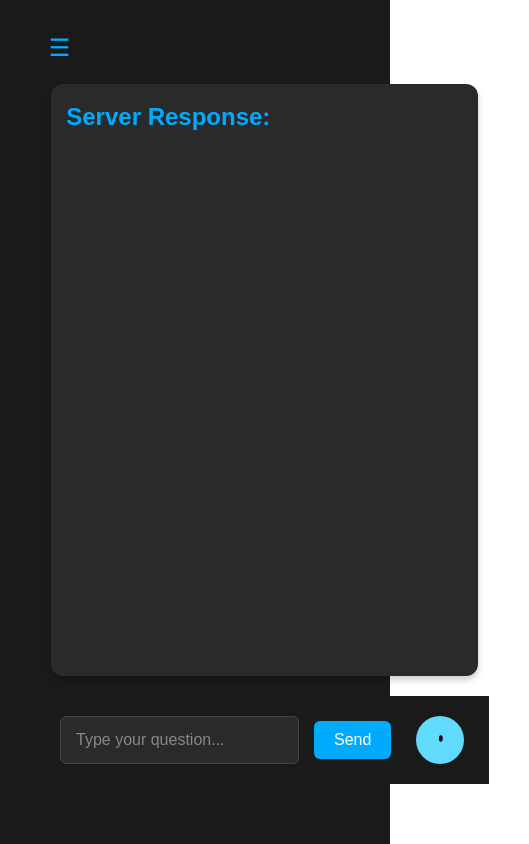
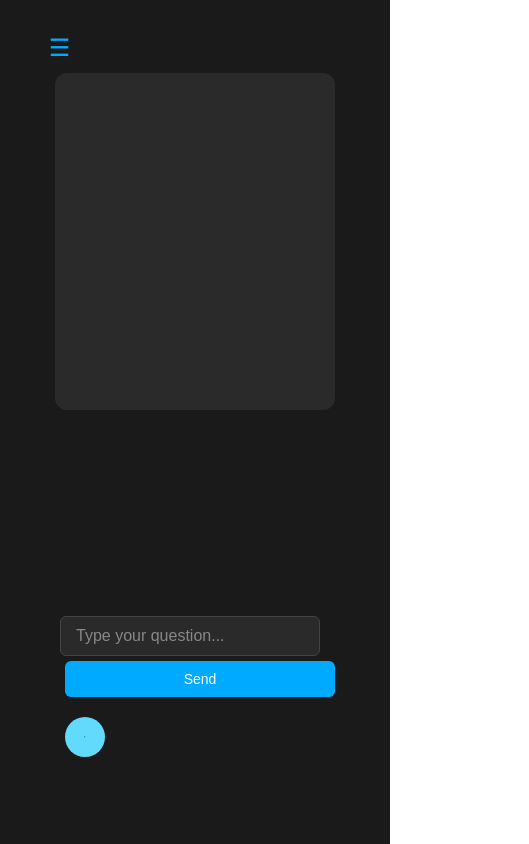
Before and after one commit to taiminhle4920/linguofy, a React (Vite) app in the folder frontend/: page /Agent in a window 390 px wide. Shown: the whole page, 529 px wide, since content can reach past the window. Built offline with nearby package versions, Linux system fonts and the light colour scheme; sample sign-in values are in the browser's storage.

Commit message:
add chat style to the agent

```diff
--- a/frontend/src/components/Agent.css
+++ b/frontend/src/components/Agent.css
@@ -20,18 +20,7 @@ body {
     width: 100%;
 }
 
-.agent-transcription {
-    width: 90%;
-    max-width: 1400px;
-    background-color: #2a2a2a;
-    padding: 25px;
-    border-radius: 12px;
-    color: #ffffff;
-    box-shadow: 0 4px 6px rgba(0, 0, 0, 0.2);
-    margin: 20px auto;
-    min-height: 200px;
-    flex: 1;
-}
+
 
 .agent-footer {
     margin-top: auto;
@@ -101,27 +90,79 @@ body {
     background-color: #f44336;
 }
 
-/* Responsive for tablets */
-@media (max-width: 768px) {
+
+.chat-window {
+    display: flex;
+    flex-direction: column;
+    gap: 12px;
+    overflow-y: auto;
+    min-height: 75vh;
+    max-height: 70vh;
+    padding: 20px;
+    background-color: #2a2a2a;
+    border-radius: 12px;
+}
+
+.chat-bubble {
+    max-width: 75%;
+    padding: 10px 16px;
+    border-radius: 20px;
+    font-size: 16px;
+    line-height: 1.4;
+    word-wrap: break-word;
+    color: white;
+}
+
+.chat-bubble.user {
+    align-self: flex-end;
+    background-color: #00aaff;
+    border-bottom-right-radius: 4px;
+}
+
+.chat-bubble.bot {
+    align-self: flex-start;
+    background-color: #007bff;
+    border-bottom-left-radius: 4px;
+}
+
+@media screen and (max-width: 768px) {
     .agent-transcription {
-        width: 95%;
-        padding: 20px;
+        padding: 15px;
+    }
+
+    .chat-bubble {
+        font-size: 14px;
+    }
+
+    .agent-send-button {
+        padding: 10px 14px;
+        font-size: 14px;
     }
 
     .agent-button {
-        width: 56px;
-        height: 56px;
+        width: 40px;
+        height: 40px;
     }
 }
 
-@media (max-width: 480px) {
-    .agent-transcription {
-        width: 95%;
-        padding: 15px;
+@media screen and (max-width: 480px) {
+    .chat-window {
+        max-height: 60vh;
+        min-height: 40vh;
     }
 
-    .agent-button {
-        width: 48px;
-        height: 48px;
+    .agent-footer {
+        flex-direction: column;
+        align-items: stretch;
+        gap: 10px;
+    }
+
+    .agent-input-section {
+        flex-direction: column;
+        width: 100%;
+    }
+
+    .agent-send-button {
+        width: 100%;
     }
 }
--- a/frontend/src/components/Agent.jsx
+++ b/frontend/src/components/Agent.jsx
@@ -1,10 +1,11 @@
 import React, { useState, useRef } from 'react';
 import './Agent.css';
-import Navbar from './Navbar';
 
 const Agent = () => {
     const [recording, setRecording] = useState(false);
     const [transcription, setTranscription] = useState('');
+    const [messages, setMessages] = useState([]);
+    const chatWindowRef = useRef(null);
     const [prompt, setPrompt] = useState('');
     const mediaRecorderRef = useRef(null);
     const audioChunksRef = useRef([]);
@@ -57,9 +58,16 @@ const Agent = () => {
             });
             console.log("Response received from backend:", response);
             const data = await response.json();
+
+
             if (data.answer) {
-                console.log("Answer received:", data.answer);
-                setTranscription(data.Translation);
+                setMessages((prev) => [
+                    ...prev,
+                    { sender: 'user', text: data.question },
+                    { sender: 'bot', text: data.answer }
+                ]);
+                setPrompt('');
+
             } else {
                 console.log("No answer in response:", data);
             }
@@ -82,8 +90,21 @@ const Agent = () => {
                 })
             });
             const data = await response.json();
+            // if (data.answer) {
+            //     setMessages((prev) => [
+            //         ...prev,
+            //         { sender: 'bot', text: data.answer }
+            //     ]);
+            setMessages((prev) => [
+                ...prev,
+                { sender: 'user', text: prompt },
+            ]);
+
             if (data.answer) {
-                setTranscription(data.answer);
+                setMessages((prev) => [
+                    ...prev,
+                    { sender: 'bot', text: data.answer }
+                ]);
                 setPrompt('');
             } else {
                 console.log("No translation in response:", data);
@@ -104,8 +125,18 @@ const Agent = () => {
     return (
         <div className="agent-container">
             <div className="agent-transcription">
-                <h2>Server Response:</h2>
-                <p>{transcription}</p>
+                {/* <h2>Server Response:</h2>
+                <p>{transcription}</p> */}
+                <div className="agent-transcription chat-window" ref={chatWindowRef}>
+                    {messages.map((msg, idx) => (
+                        <div
+                            key={idx}
+                            className={`chat-bubble ${msg.sender === 'user' ? 'user' : 'bot'}`}
+                        >
+                            {msg.text}
+                        </div>
+                    ))}
+                </div>
             </div>
 
             <div className="agent-footer">
--- a/frontend/src/components/Navbar.css
+++ b/frontend/src/components/Navbar.css
@@ -16,7 +16,7 @@ nav {
     padding-bottom: 10px;
     min-height: 65px;
     align-items: center;
-    /* background-color: rgba(255, 0, 0, 0.2); */
+
 }
 
 .logo-container {
@@ -42,7 +42,7 @@ nav {
 }
 
 .logo-text {
-    color: #007bff;
+    color: #ffffff;
     font-size: 1.5rem;
     font-weight: 500;
 }
@@ -53,39 +53,68 @@ nav {
     padding: 20px;
     display: flex;
     flex-direction: column;
-    border-top: 2px solid white;
-    /* background-color: rgba(0, 255, 0, 0.2); */
+
 }
+
 
 .nav-middle a {
     text-decoration: none;
-    color: #00aaff;
-    font-weight: bold;
     transition: color 0.3s ease-in-out;
     display: flex;
     align-items: center;
     gap: 5px;
-    font-size: 1.1rem;
     padding: 1px 0;
     border-radius: 4px;
     padding-left: 1px;
     margin: 5px 0;
 }
 
+.page-button {
+    font-size: 1.2rem;
+    font-weight: bold;
+}
+
+
 .nav-middle a:hover {
-    color: #007bff;
+    color: #ffffff;
+}
+
+.sidebar-history-list {
+    display: flex;
+    flex-direction: column;
+    gap: 8px;
+    overflow-y: auto;
+    padding-top: 100px;
+
+}
+
+.sidebar-history-item {
+    color: #fdfdfd;
+    padding: 6px 10px;
+    border-radius: 4px;
+    transition: background 0.2s;
+    line-height: 1.2;
+    word-break: break-word;
+}
+
+.sidebar-history-item:hover {
+    background-color: #333;
+}
+
+.sidebar-history-empty {
+    color: #666;
+    text-align: center;
+    padding-top: 10px;
 }
 
 .nav-bottom {
     padding: 20px;
-    border-top: 2px solid white;
     flex: 0 0 auto;
-    /* background-color: rgba(0, 0, 255, 0.2); */
+
 }
 
 .logout-button {
     width: 100%;
-    /* padding: 8px 8px; */
     border: none;
     background-color: #dc3545;
     color: white;
@@ -164,52 +193,3 @@ nav {
         font-size: 0.9rem;
     }
 }
-
-/* .sidebar-history-section {
-    margin-top: 20px;
-    border-top: 1px solid white;
-
-} */
-
-/* .sidebar-history-title {
-    color: white;
-    font-size: 0.9rem;
-    margin-bottom: 10px;
-    padding-left: 5px;
-} */
-
-.sidebar-history-list {
-    display: flex;
-    flex-direction: column;
-    gap: 8px;
-    /* max-height: 200px; */
-    overflow-y: auto;
-    /* padding-left: 5px; */
-    padding-top: 10px;
-    border-top: 1px solid white;
-}
-
-.sidebar-history-item {
-    color: #ccc;
-    text-decoration: none;
-    font-size: 0.85rem;
-    padding: 6px 10px;
-    border-radius: 4px;
-    text-decoration: none;
-    transition: background 0.2s;
-    line-height: 1.2;
-    word-break: break-word;
-}
-
-.sidebar-history-item:hover {
-    background-color: #333;
-    color: white;
-}
-
-.sidebar-history-empty {
-    font-size: 0.8rem;
-    color: #666;
-    /* padding-left: 5px; */
-    text-align: center;
-    padding-top: 10px;
-}
--- a/frontend/src/components/Navbar.jsx
+++ b/frontend/src/components/Navbar.jsx
@@ -33,7 +33,6 @@ const Navbar = () => {
     return (
         <>
             <button
-                // className="menu-toggle"
                 className={`menu-toggle ${menuOpen ? 'hidden' : ''}`}
                 onClick={() => setMenuOpen(!menuOpen)}
             >
@@ -49,17 +48,16 @@ const Navbar = () => {
                 </div>
 
                 <div className="nav-middle">
-                    <Link to="/LandingPage" onClick={() => setMenuOpen(false)}>
-                        📝 Transcription
-                    </Link>
-                    {/* <Link to="/HistoryPage" onClick={() => setMenuOpen(false)}>
-                        📚 History
-                    </Link> */}
-                    <Link to="/Agent" onClick={() => setMenuOpen(false)}>
-                        👤 Agent
-                    </Link>
-                    {/* <div className="sidebar-history-section"> */}
-                        {/* <h4 className="sidebar-history-title">📚 History</h4> */}
+                    <div className="page-button">
+                        <Link to="/LandingPage" onClick={() => setMenuOpen(false)}>
+                            Transcription
+                        </Link>
+
+                        <Link to="/Agent" onClick={() => setMenuOpen(false)}>
+                            Agent
+                        </Link>
+                    </div>
+
                         <div className="sidebar-history-list">
                             {Object.entries(history).length === 0 ? (
                                 <p className="sidebar-history-empty">No history availiable</p>
@@ -76,7 +74,6 @@ const Navbar = () => {
                                 ))
                             )}
                         </div>
-                    {/* </div> */}
                 </div>
 
                 <div className="nav-bottom">
```
Also changed, not shown: 2 other files (tests, documents, lock files or other folders).
